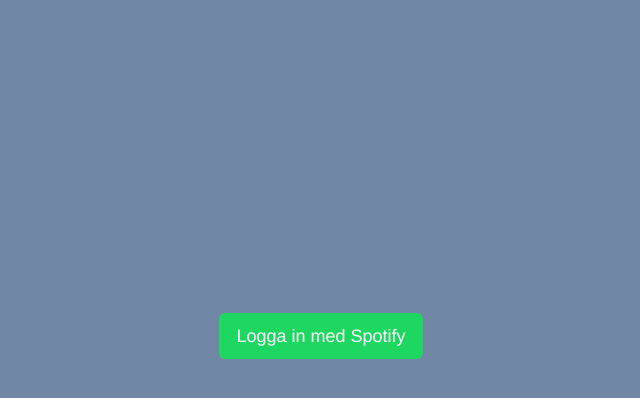
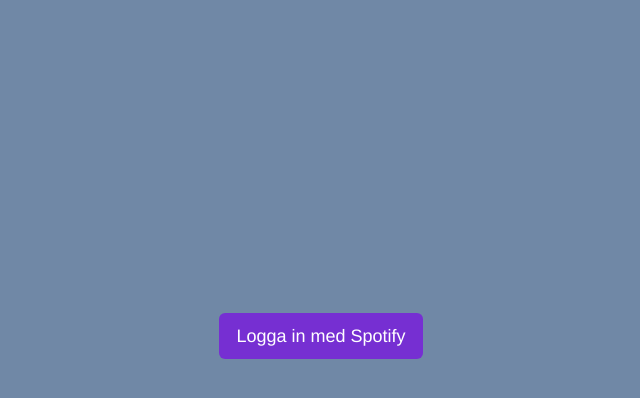
Before and after one commit to anonymlemur/fredagslaten.tk, a website: page spotify-playlist-voting/public/index.html in a window 1280 px wide. In both pictures the pointer is over the link "Logga in med Spotify". Shown: the whole page, without its empty margins (319-959 px from the left). Drawn offline with nearby package versions, Linux system fonts and the light colour scheme; some packages are replaced by stand-ins of ours; a script that the page names is missing.

Commit message:
modified:   spotify-playlist-voting/public/css/main.css

```diff
--- a/spotify-playlist-voting/public/css/main.css
+++ b/spotify-playlist-voting/public/css/main.css
@@ -257,16 +257,23 @@
 
 .btn-like {
   border-radius: 12px;
+
 }
 
 .btn-green {
   color: #fff;
-  background-color: #2ebd59;
+  background-color: #89d02d;
 }
 
 .btn-green:hover {
-  color: #fff;
-  background-color: #1ed760
+  color: #000;
+  filter: invert(180%);
+}
+
+.btn-like:hover {
+  color: rgb(92, 143, 119);
+  box-shadow: 0 0 0 1px rgb(92, 143, 119);
+
 }
 
 #login {
@@ -282,12 +289,13 @@
 }
 
 .add-to-playlist {
-  /* Center horizontally*/
+
   text-align: center;
   border-radius: 10px;
   background-color: #ffe29e8a;
   position: sticky;
   height: 36px;
+  margin-left: 5px;
 
 }
 
```
